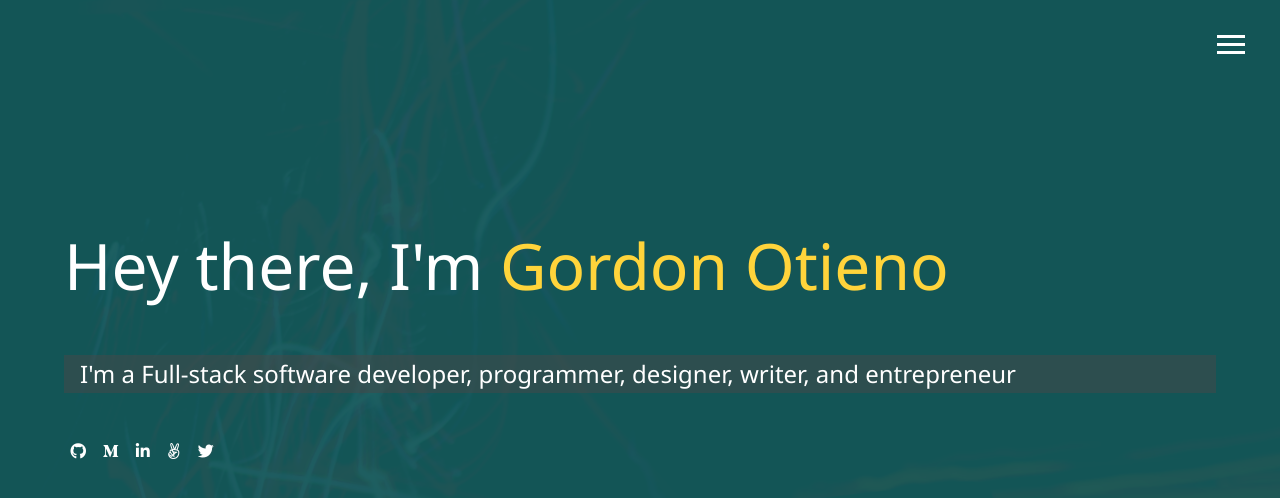
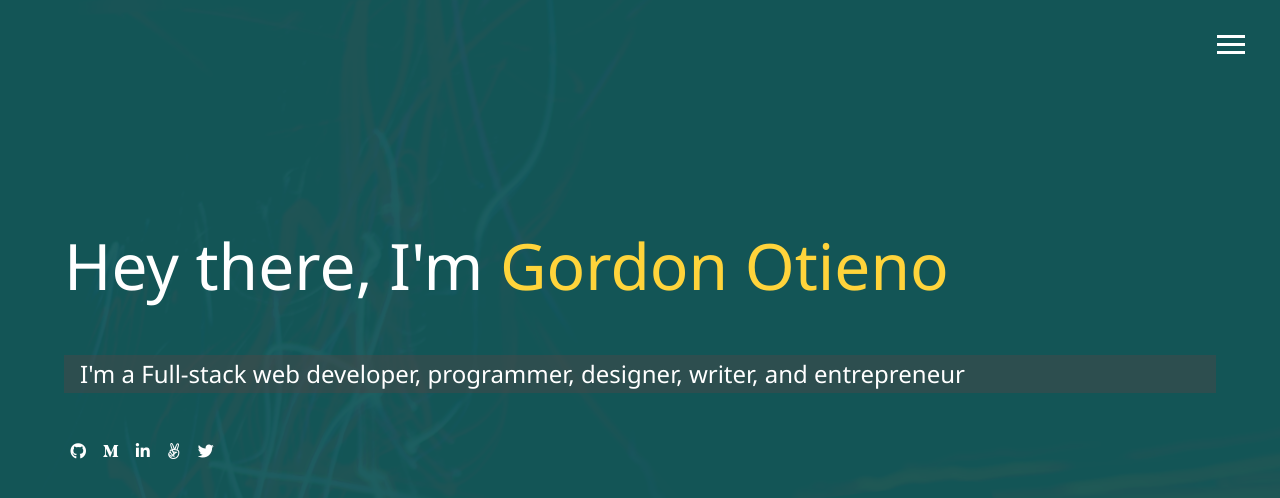
Before and after one commit to GordonOtieno/gordonotieno.github.io, a website: page index.html in a window 1280 px wide. Drawn offline with nearby package versions, Linux system fonts and the light colour scheme.

Commit message:
update index.html file

```diff
--- a/index.html
+++ b/index.html
@@ -67,7 +67,7 @@
         Hey there, I'm <span class="text-secondary">Gordon Otieno</span>
       </h1>
       <h2 class="sm-heading" data-aos="fade-right">
-        I'm a Full-stack software developer, programmer, designer, writer, and entrepreneur
+        I'm a Full-stack web developer, programmer, designer, writer, and entrepreneur
       </h2>
       <div class="icons" data-aos="fade-up">
         <a
```
